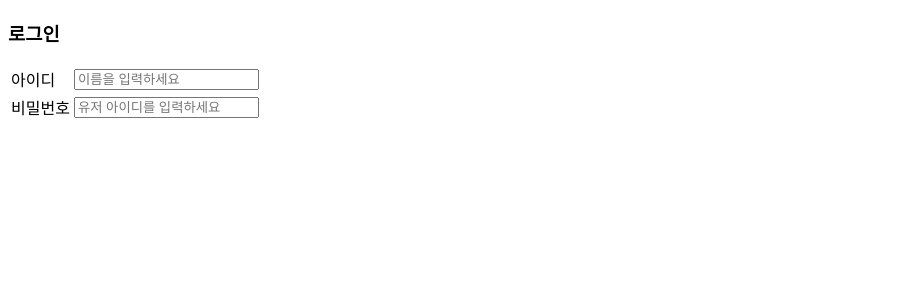
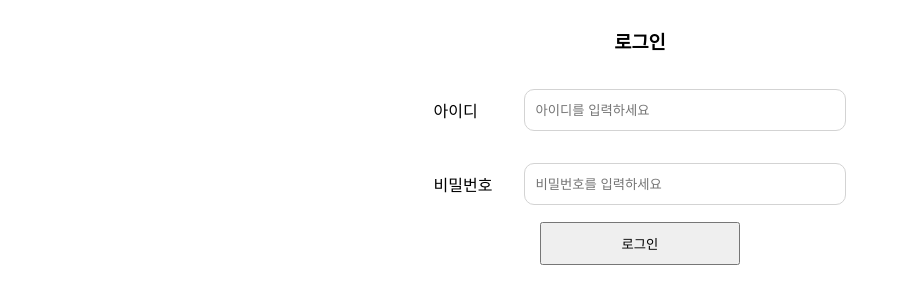
Before and after one commit to 2018155021/HomeworkRepository, a plain HTML site: page LAB2/login.html in a window 1280 px wide. Shown: the whole page, without its empty margins (0-901 px from the left). Drawn offline with Linux system fonts and the light colour scheme.

Commit message:
Make Input and fix style

```diff
--- a/LAB2/login.html
+++ b/LAB2/login.html
@@ -11,13 +11,13 @@
     <table>
         <tr>
             <td>아이디</td>
-            <td><input required placeholder="이름을 입력하세요" type="text"></td>
+            <td><input required placeholder="아이디를 입력하세요" type="text"></td>
         </tr>
         <tr>
             <td>비밀번호</td>
-            <td><input required placeholder="유저 아이디를 입력하세요" type="text"></td>
+            <td><input required placeholder="비밀번호를 입력하세요" type="password"></td>
         </tr>
     </table>
-
+    <button onclick="window.open(signup.html)">로그인</button>
 </body>
 </html>
--- a/LAB2/main.css
+++ b/LAB2/main.css
@@ -0,0 +1,22 @@
+body{
+    display: flex;
+    flex-flow: column nowrap;
+    align-items: center;
+    justify-content: center;
+}
+button{
+    padding:10px;
+    width:200px;
+}
+td{
+    font:1.2em;
+    padding:15px;
+    font-size:1em;
+}
+input{
+    border:1px solid lightgray;
+    border-radius:10px;
+    width:300px;
+    height: 20px;
+    padding:10px;
+}
```
Also changed, not shown: LAB2/signup.html (+5 -11 lines).
